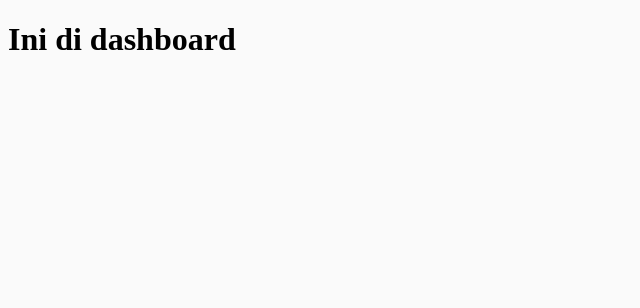
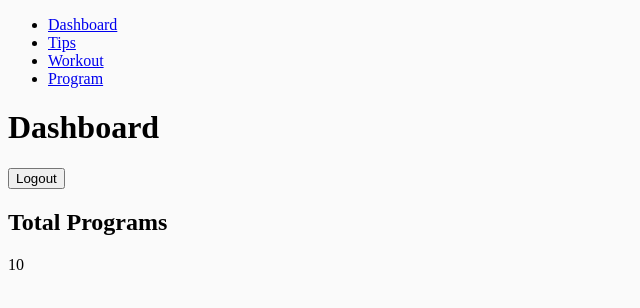
Before and after one commit to ABP-IF4407-02/specifit-web-admin-fe, a React (Vite) app: page /dashboard in a window 1280 px wide. Shown: the top 308 px of the page, without its empty margins (0-640 px from the left). Built offline with nearby package versions, Linux system fonts and the light colour scheme.

Commit message:
Added route and html for dashboard pages

```diff
--- /dev/null
+++ b/src/components/Sidebar.jsx
@@ -0,0 +1,25 @@
+import { Link } from "react-router-dom";
+
+function Sidebar() {
+  return (
+    <div className="sidebar">
+      <div className="logo">{/* Add logo image here */}</div>
+      <ul className="navigation">
+        <li>
+          <Link to="/dashboard">Dashboard</Link>
+        </li>
+        <li>
+          <Link to="/dashboard/tips">Tips</Link>
+        </li>
+        <li>
+          <Link to="/dashboard/workout">Workout</Link>
+        </li>
+        <li>
+          <Link to="/dashboard/program">Program</Link>
+        </li>
+      </ul>
+    </div>
+  );
+}
+
+export default Sidebar;
--- /dev/null
+++ b/src/components/TopBar.jsx
@@ -0,0 +1,10 @@
+function TopBar({ pageTitle }) {
+    return (
+      <div className="top-bar">
+        <h1>{pageTitle}</h1>
+        <button className="logout-btn">Logout</button>
+      </div>
+    );
+  }
+
+  export default TopBar;
--- a/src/pages/dashboard/Dashboard.jsx
+++ b/src/pages/dashboard/Dashboard.jsx
@@ -1,5 +1,53 @@
+import Sidebar from "../../components/SideBar";
+import TopBar from "../../components/TopBar";
+import { useState, useEffect } from "react";
+import { Outlet, useLocation } from "react-router-dom";
+
 function Dashboard() {
-    return <h1>Ini di dashboard</h1>
+  const location = useLocation();
+  const [pageTitle, setPageTitle] = useState("");
+
+  useEffect(() => {
+    switch (location.pathname) {
+      case "/dashboard":
+        setPageTitle("Dashboard");
+        break;
+      case "/dashboard/tips":
+        setPageTitle("Tips");
+        break;
+      case "/dashboard/workout":
+        setPageTitle("Workout");
+        break;
+      case "/dashboard/program":
+        setPageTitle("Program");
+        break;
+      default:
+        setPageTitle("Page Not Found");
+        break;
+    }
+  }, [location]);
+
+  const showNavCard = location.pathname === "/dashboard";
+
+  return (
+    <div className="dashboard-container">
+      <Sidebar />
+      <div className="content">
+        <TopBar pageTitle={pageTitle} />
+        {showNavCard && (
+          <div className="nav-card">
+            <div className="card-item">
+              <h2>Total Programs</h2>
+              <p>10</p>
+            </div>
+          </div>
+        )}
+        <div className="main-content">
+          <Outlet />
+        </div>
+      </div>
+    </div>
+  );
 }
 
 export default Dashboard;
--- /dev/null
+++ b/src/pages/dashboard/ProgramPage.jsx
@@ -0,0 +1,5 @@
+function ProgramPage() {
+    return <h1>Ini di Program Page</h1>;
+}
+
+export default ProgramPage;
--- /dev/null
+++ b/src/pages/dashboard/TipsPage.jsx
@@ -0,0 +1,5 @@
+function TipsPage() {
+    return <h1>Ini di Tips Page</h1>
+}
+
+export default TipsPage;
--- /dev/null
+++ b/src/pages/dashboard/WorkoutPage.jsx
@@ -0,0 +1,5 @@
+function WorkoutPage() {
+    return <h1>Ini di workout page</h1>
+}
+
+export default WorkoutPage;
```
Also changed, not shown: src/main.jsx (+2 -14 lines), src/router/router.jsx (added, +31 -0 lines).
